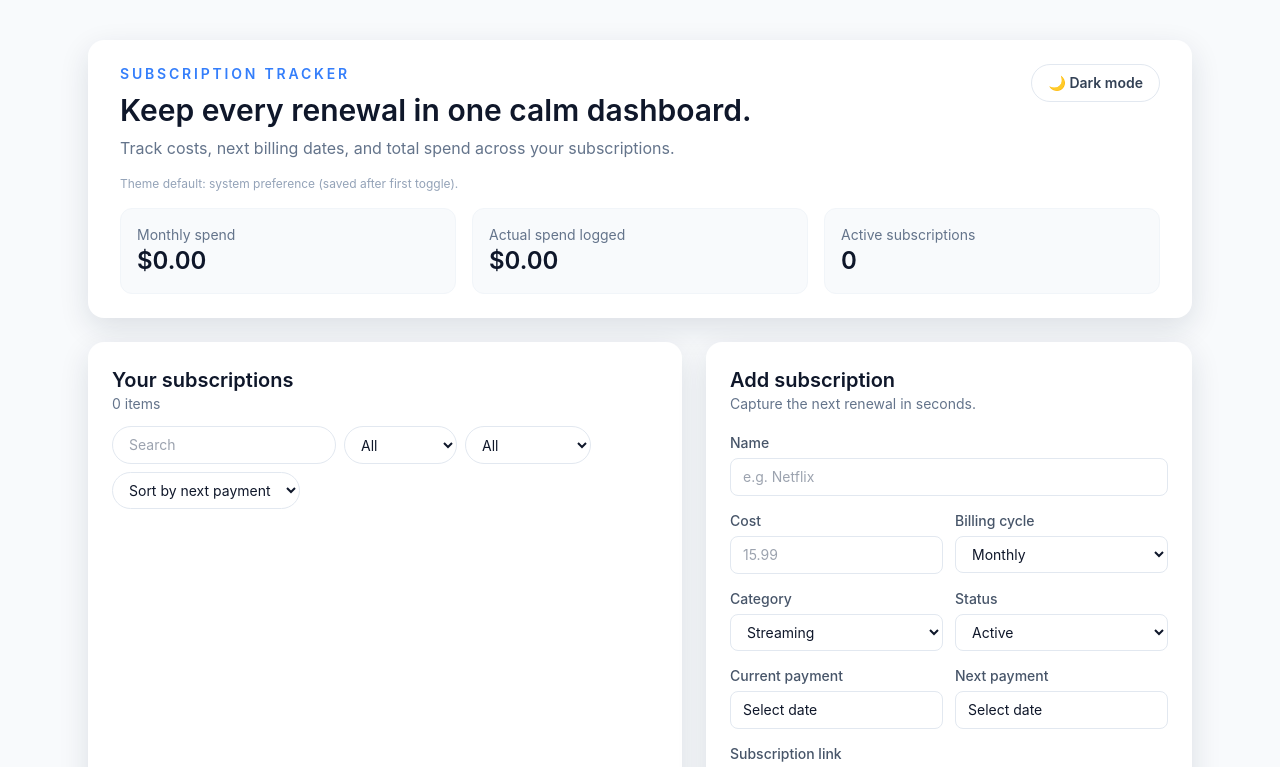
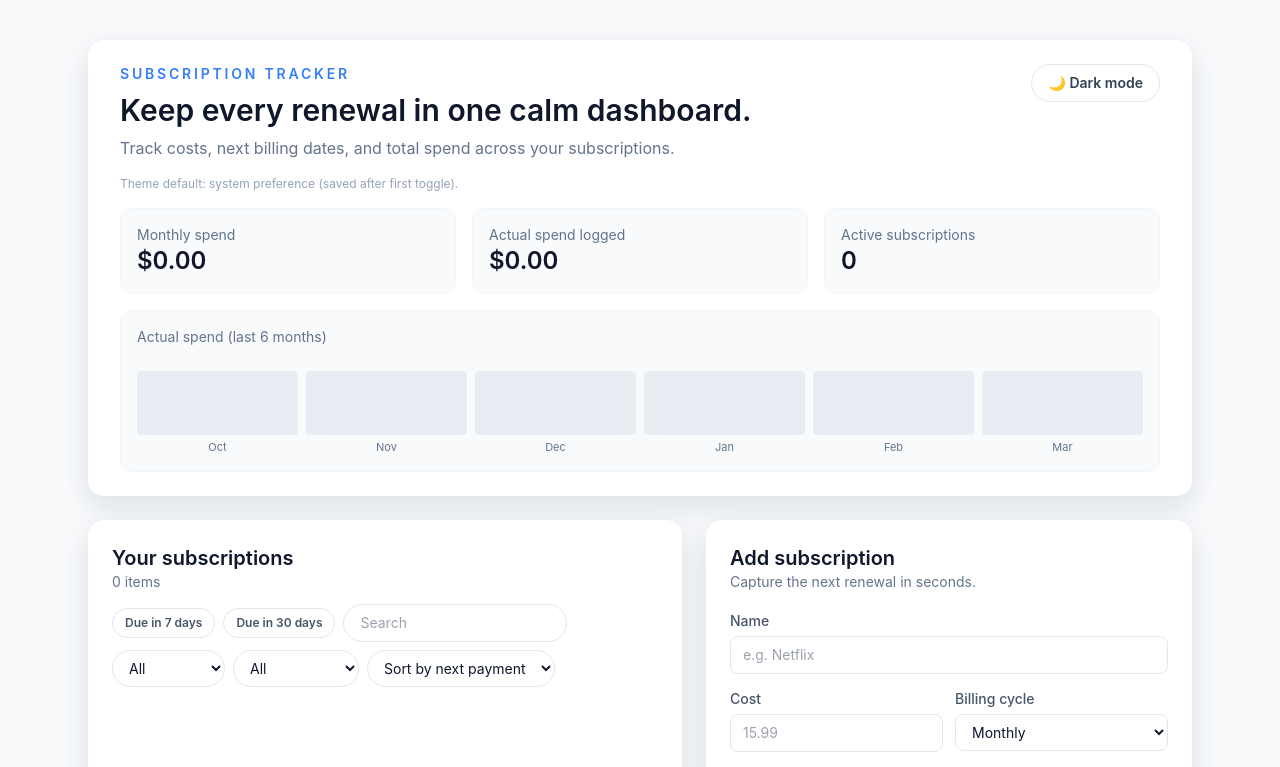
Before and after one commit to G1337N/Subscriptions-tracker, a React (Vite) app: page / in a window 1280 px wide. Shown: the top 767 px of the page. Built offline with nearby package versions, Linux system fonts and the light colour scheme.

Commit message:
feat: add due-window chips and monthly spend mini-chart

```diff
--- a/src/App.jsx
+++ b/src/App.jsx
@@ -1,7 +1,17 @@
 import { useEffect, useMemo, useRef, useState } from 'react'
 import { open as openExternal } from '@tauri-apps/plugin-shell'
 import { load } from '@tauri-apps/plugin-store'
-import { formatDateLocal, getCleanPayments, getDaysLeft, getTotalLoggedSpend, parseAmount, renewSubscription, toDateValue } from './subscriptionLogic'
+import {
+  formatDateLocal,
+  getCleanPayments,
+  getDaysLeft,
+  getDueWindowSubscriptions,
+  getMonthlyActualSpend,
+  getTotalLoggedSpend,
+  parseAmount,
+  renewSubscription,
+  toDateValue,
+} from './subscriptionLogic'
 
 const localStorageStateKey = 'subscription-tracker.state.v1'
 const isTauriRuntime = typeof window !== 'undefined' && '__TAURI_INTERNALS__' in window
@@ -307,6 +317,7 @@ export default function App() {
   const [query, setQuery] = useState('')
   const [statusFilter, setStatusFilter] = useState('All')
   const [categoryFilter, setCategoryFilter] = useState('All')
+  const [dueWindowFilter, setDueWindowFilter] = useState('all')
   const [sortKey, setSortKey] = useState('nextPayment')
   const [errorMessage, setErrorMessage] = useState('')
   const [linkErrors, setLinkErrors] = useState({})
@@ -468,8 +479,16 @@ export default function App() {
       return matchesQuery && matchesStatus && matchesCategory
     })
 
+    if (dueWindowFilter === '7d') {
+      return sortSubscriptions(getDueWindowSubscriptions(filtered, 7, todayValue), sortKey)
+    }
+
+    if (dueWindowFilter === '30d') {
+      return sortSubscriptions(getDueWindowSubscriptions(filtered, 30, todayValue), sortKey)
+    }
+
     return sortSubscriptions(filtered, sortKey)
-  }, [subscriptions, query, statusFilter, categoryFilter, sortKey])
+  }, [subscriptions, query, statusFilter, categoryFilter, dueWindowFilter, sortKey, todayValue])
 
   const metrics = useMemo(() => {
     const totalMonthly = subscriptions.reduce((sum, subscription) => {
@@ -487,6 +506,16 @@ export default function App() {
       activeCount,
     }
   }, [subscriptions])
+
+  const monthlyActualSpend = useMemo(
+    () => getMonthlyActualSpend(subscriptions, { months: 6, todayValue }),
+    [subscriptions, todayValue],
+  )
+
+  const highestMonthlyActualSpend = useMemo(
+    () => monthlyActualSpend.reduce((max, month) => Math.max(max, month.total), 0),
+    [monthlyActualSpend],
+  )
 
   const upcomingPayments = useMemo(() => {
     return [...subscriptions]
@@ -788,6 +817,27 @@ export default function App() {
               <p className="text-2xl font-semibold text-slate-900 dark:text-slate-100">{metrics.activeCount}</p>
             </div>
           </div>
+
+          <div className="rounded-xl border border-slate-100 bg-slate-50 p-4 dark:border-slate-700 dark:bg-slate-800">
+            <p className="text-sm text-slate-500 dark:text-slate-400">Actual spend (last 6 months)</p>
+            <div className="mt-3 flex h-24 items-end gap-2">
+              {monthlyActualSpend.map((month) => {
+                const barHeight = highestMonthlyActualSpend > 0 ? Math.max((month.total / highestMonthlyActualSpend) * 100, month.total > 0 ? 8 : 0) : 0
+                return (
+                  <div key={month.monthKey} className="flex min-w-0 flex-1 flex-col items-center gap-1">
+                    <div className="flex h-16 w-full items-end rounded bg-slate-200/70 px-1 dark:bg-slate-700/70">
+                      <div
+                        className="w-full rounded bg-brand-500"
+                        style={{ height: `${barHeight}%` }}
+                        title={`${month.label}: ${currencyFormatter.format(month.total)}`}
+                      />
+                    </div>
+                    <span className="text-[11px] text-slate-500 dark:text-slate-400">{month.label}</span>
+                  </div>
+                )
+              })}
+            </div>
+          </div>
         </header>
 
         <section className="grid gap-6 lg:grid-cols-[1.1fr_0.9fr]">
@@ -797,7 +847,25 @@ export default function App() {
                 <h2 className="text-xl font-semibold">Your subscriptions</h2>
                 <p className="text-sm text-slate-500 dark:text-slate-400">{filteredSubscriptions.length} items</p>
               </div>
-              <div className="flex flex-wrap gap-2">
+              <div className="flex flex-wrap items-center gap-2">
+                <button
+                  type="button"
+                  className={`rounded-full border px-3 py-1.5 text-xs font-semibold transition ${dueWindowFilter === '7d'
+                    ? 'border-brand-500 bg-brand-500 text-white'
+                    : 'border-slate-200 text-slate-600 hover:border-brand-300 hover:text-brand-600 dark:border-slate-700 dark:text-slate-300 dark:hover:border-brand-500 dark:hover:text-brand-300'}`}
+                  onClick={() => setDueWindowFilter((current) => (current === '7d' ? 'all' : '7d'))}
+                >
+                  Due in 7 days
+                </button>
+                <button
+                  type="button"
+                  className={`rounded-full border px-3 py-1.5 text-xs font-semibold transition ${dueWindowFilter === '30d'
+                    ? 'border-brand-500 bg-brand-500 text-white'
+                    : 'border-slate-200 text-slate-600 hover:border-brand-300 hover:text-brand-600 dark:border-slate-700 dark:text-slate-300 dark:hover:border-brand-500 dark:hover:text-brand-300'}`}
+                  onClick={() => setDueWindowFilter((current) => (current === '30d' ? 'all' : '30d'))}
+                >
+                  Due in 30 days
+                </button>
                 <div className="relative">
                   <input
                     className="w-56 rounded-full border border-slate-200 bg-white px-4 py-2 text-sm focus:border-brand-400 focus:outline-none focus:ring-2 focus:ring-brand-200 dark:border-slate-700 dark:bg-slate-800 dark:focus:ring-brand-500/40"
--- a/src/subscriptionLogic.js
+++ b/src/subscriptionLogic.js
@@ -62,6 +62,57 @@ export const getDaysLeft = (dateValue, todayValue = formatDateLocal(new Date()))
   return diff < 0 ? 0 : diff
 }
 
+export const getDueWindowSubscriptions = (subscriptions, windowDays, todayValue = formatDateLocal(new Date())) => {
+  const window = Number(windowDays)
+  if (!Number.isFinite(window) || window < 0) return []
+
+  return subscriptions.filter((subscription) => {
+    if (subscription.status !== 'Active') return false
+    const daysLeft = getDaysLeft(subscription.nextPayment, todayValue)
+    return daysLeft <= window
+  })
+}
+
+export const getMonthlyActualSpend = (subscriptions, options = {}) => {
+  const months = Number.isFinite(options.months) ? Math.max(1, Math.floor(options.months)) : 6
+  const todayValue = toDateValue(options.todayValue) || formatDateLocal(new Date())
+  const today = new Date(`${todayValue}T00:00:00`)
+
+  if (Number.isNaN(today.getTime())) {
+    return []
+  }
+
+  const labels = []
+  const monthTotals = new Map()
+
+  for (let index = months - 1; index >= 0; index -= 1) {
+    const date = new Date(today.getFullYear(), today.getMonth() - index, 1)
+    const monthKey = `${date.getFullYear()}-${pad2(date.getMonth() + 1)}`
+    labels.push(monthKey)
+    monthTotals.set(monthKey, 0)
+  }
+
+  subscriptions.forEach((subscription) => {
+    getCleanPayments(subscription).forEach((payment) => {
+      const monthKey = payment.date.slice(0, 7)
+      if (monthTotals.has(monthKey)) {
+        monthTotals.set(monthKey, monthTotals.get(monthKey) + parseAmount(payment.amount))
+      }
+    })
+  })
+
+  return labels.map((monthKey) => {
+    const [year, month] = monthKey.split('-')
+    const labelDate = new Date(Number(year), Number(month) - 1, 1)
+
+    return {
+      monthKey,
+      label: labelDate.toLocaleString(undefined, { month: 'short' }),
+      total: monthTotals.get(monthKey) || 0,
+    }
+  })
+}
+
 export const renewSubscription = (subscription, renewal) => {
   const renewalDate = toDateValue(renewal.paymentDate)
   const expiryDate = toDateValue(renewal.newExpiryDate)
```
Also changed, not shown: 1 other file (tests, documents, lock files or other folders).
